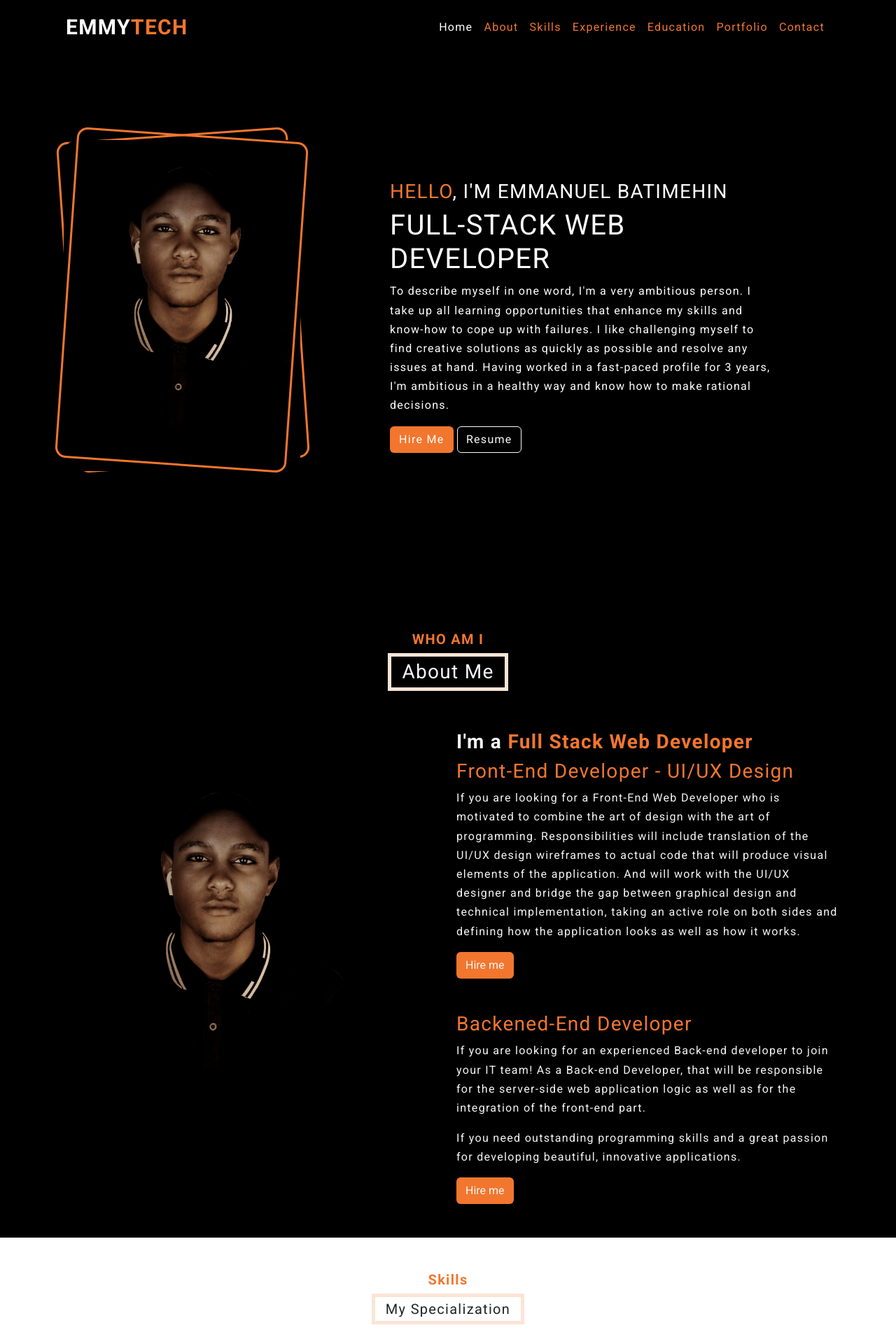
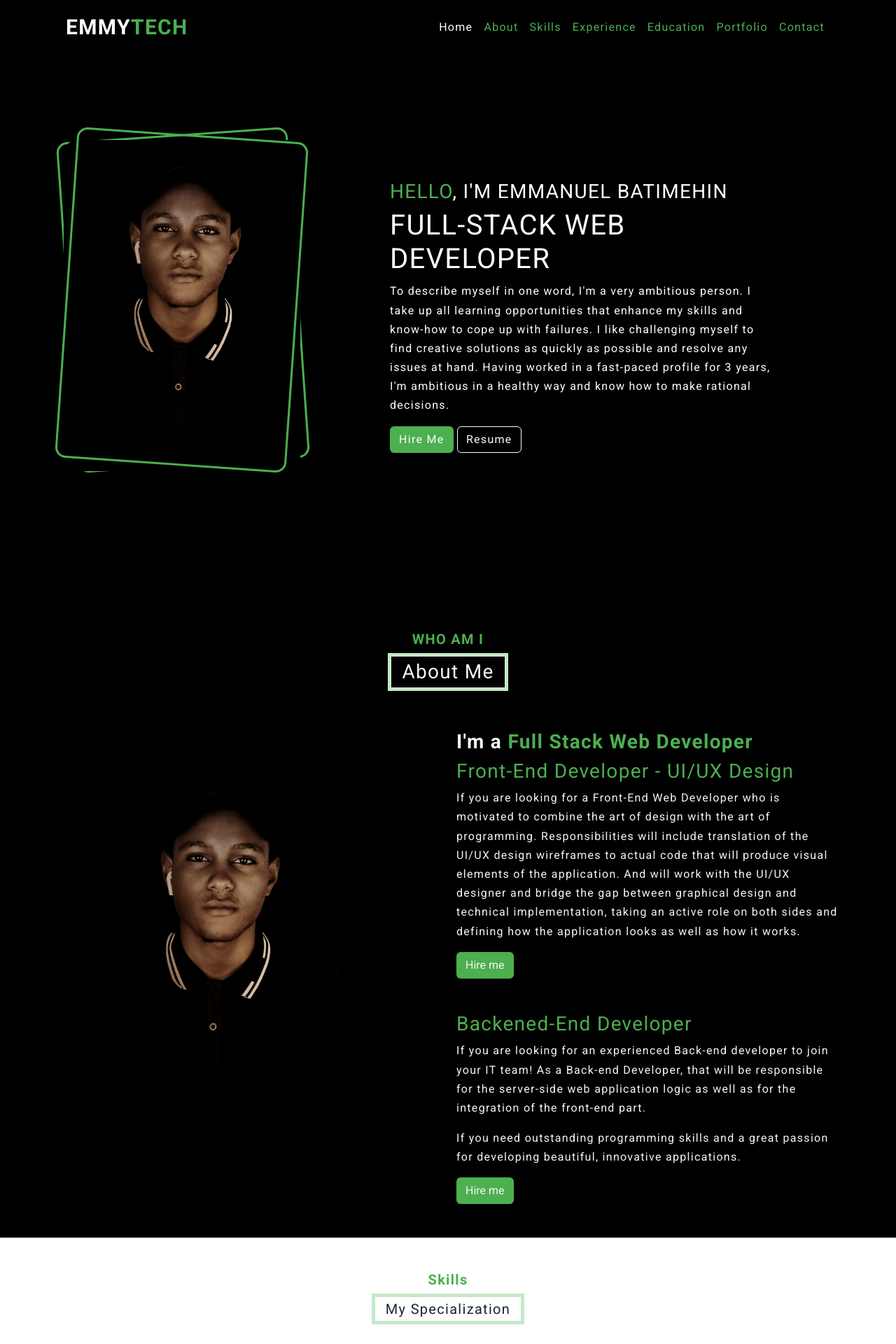
Before and after one commit to TISWHORDweb/My-portfolio, a PHP site: page / in a window 1280 px wide. Shown: the top 1920 px of the page at 70% size. Run offline with PHP 8.4, Linux system fonts and the light colour scheme; some libraries are stand-ins or nearby versions.

Commit message:
update ***

```diff
--- a/index.html
+++ b/index.html
@@ -21,17 +21,17 @@
 <body data-spy="scroll" data-target="#jd-navbar" data-offset="80">
     <style>
         .bg-orange {
-            background-color: #f2762e;
+            background-color: #4CAF50;
             color: white;
         }
 
         .bg-orange:hover {
-            border: 1px solid #f2762e;
-            color: #f2762e;
+            border: 1px solid #4CAF50;
+            color: #008080;
         }
 
         .orange {
-            color: #f2762e;
+            color: #4CAF50;
         }
 
         .white {
--- a/main.css
+++ b/main.css
@@ -35,13 +35,13 @@ body {
   color: #000;
 }
 #jd-navbar.fixed .nav-link:hover {
-  color: #f2762e;
+  color: #4CAF50;
 }
 #jd-navbar.fixed .nav-link.active {
   color: #000;
 }
 #jd-navbar.fixed .nav-link.active:hover {
-  color: #f2762e;
+  color: #4CAF50;
 }
 #jd-navbar .navbar-toggler-icon {
   padding: 4px;
@@ -55,7 +55,7 @@ body {
   font-size: 30px;
 }
 #jd-navbar .nav-link {
-  color: #f2762e;
+  color: #4CAF50;
 }
 #jd-navbar .nav-link.active {
   color: #fff;
@@ -65,12 +65,12 @@ body {
 }
 
 .bg-orange {
-  background-color: #f2762e;
+  background-color: #4CAF50;
   color: white;
 }
 
 .orange {
-  color: #f2762e;
+  color: #4CAF50;
 }
 
 #banner {
@@ -91,7 +91,7 @@ body {
   left: 5px;
   height: 100%;
   width: 98%;
-  border: 3px solid #f2762e;
+  border: 3px solid #4CAF50;
   border-radius: 15px;
   transform: rotate(-4deg);
 }
@@ -102,7 +102,7 @@ body {
   left: 3px;
   height: 100%;
   width: 98%;
-  border: 3px solid #f2762e;
+  border: 3px solid #4CAF50;
   border-radius: 15px;
   transform: rotate(4deg);
 }
@@ -131,7 +131,7 @@ body {
 .section-header .section-head-sub {
   display: inline-block;
   padding: 5px 15px;
-  border: 5px solid #fce4d6;
+  border: 5px solid #c7e7c8;
 }
 
 .spec-card img {
@@ -149,12 +149,12 @@ body {
   padding: 15px;
   margin-bottom: 15px;
   background: #fff;
-  border-bottom: 7px solid #f2762e;
+  border-bottom: 7px solid #4CAF50;
   box-shadow: 0 5px 30px -5px rgba(0, 0, 0, 0.2);
 }
 .experience-container .experience-box .exp-year {
   display: inline-block;
-  background-color: #f2762e;
+  background-color: #4CAF50;
   color: #fff;
   padding: 5px 15px;
   margin: 15px auto;
@@ -164,12 +164,12 @@ body {
   padding: 15px;
   margin-bottom: 15px;
   background: #fff;
-  border-bottom: 7px solid #f2762e;
+  border-bottom: 7px solid #4CAF50;
   box-shadow: 0 5px 30px -5px rgba(0, 0, 0, 0.2);
 }
 .education-container .education-box .esp-year {
   display: inline-block;
-  background-color: #f2762e;
+  background-color: #4CAF50;
   color: #fff;
   padding: 5px 15px;
   margin: 15px auto;
@@ -194,7 +194,7 @@ body {
   color: #000;
 }
 .portfolio-filters ul li.active {
-  border-bottom: 3px solid #f2762e;
+  border-bottom: 3px solid #4CAF50;
 }
 
 .portfolio-img {
--- a/main.scss
+++ b/main.scss
@@ -3,7 +3,7 @@
     padding: 0px;
     box-sizing: border-box;
 }
-$primary: #f2762e;
+$primary: #4CAF50;
 $primary-shadow: 05px 30px -5px rgba(0,0,0,0.2);
 
 @import url("https://fonts.googleapis.com/css?family=Roboto:300,400,700&display=swap");
```
Also changed, not shown: other parts of index.html (+42 -10 lines), images/chrome-capture-2024-12-27 (1).png (added), images/chrome-capture-2024-12-27.png (added), 1 other file.
